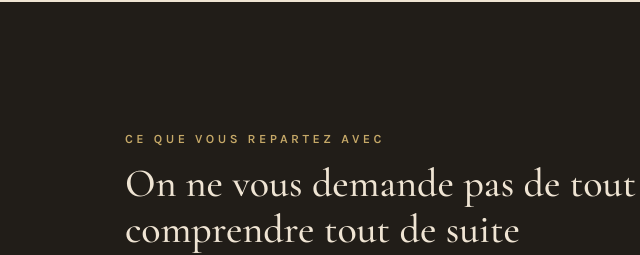
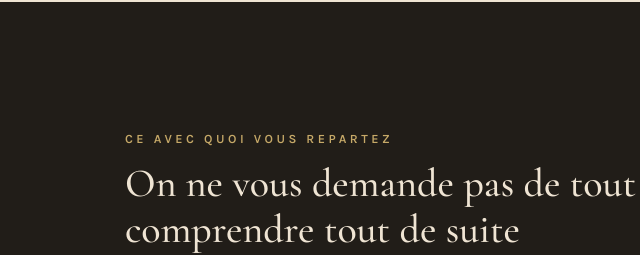
Before and after one commit to maisonorya/maison-orya, a plain HTML site: page index.html in a window 1280 px wide. Shown: the part 5740-5995 px from the top of the page, 35-675 px from the left. Drawn offline with nearby package versions, Linux system fonts and the light colour scheme.

Commit message:
Fix wording in index.html

```diff
--- a/index.html
+++ b/index.html
@@ -232,10 +232,10 @@
     <div class="quote">Voir, comprendre, ressentir, transformer, incarner. Ces trois dimensions ne sont pas séparées : elles se rencontrent dans un même processus, que vous le traversiez seul avec moi ou porté par un groupe.</div>
   </div>
 </section>
-  <!-- CE QUE VOUS REPARTEZ AVEC -->
+  <!-- Ce avec quoi vous repartez -->
   <section class="sec sec-dark">
     <div class="wrap">
-      <div class="eyebrow on-dark">Ce que vous repartez avec</div>
+      <div class="eyebrow on-dark">Ce avec quoi vous repartez</div>
       <div class="h1 on-dark" style="max-width:680px;">On ne vous demande pas de tout comprendre tout de suite</div>
       <div class="body-text on-dark">
         Juste de venir avec ce qui, aujourd'hui, ne tourne plus rond.
```
